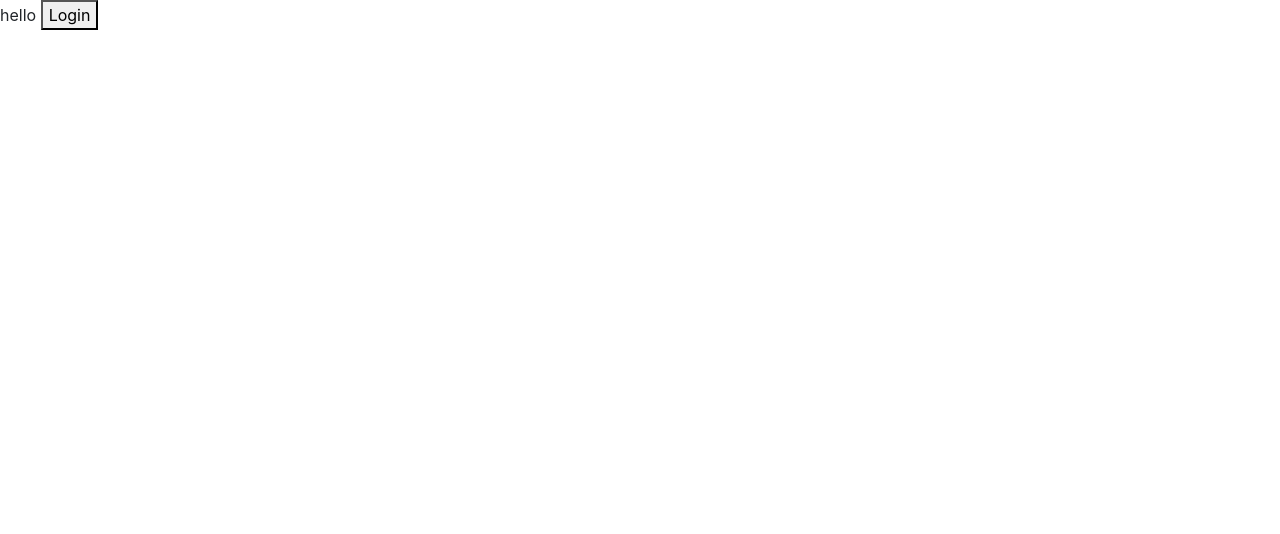
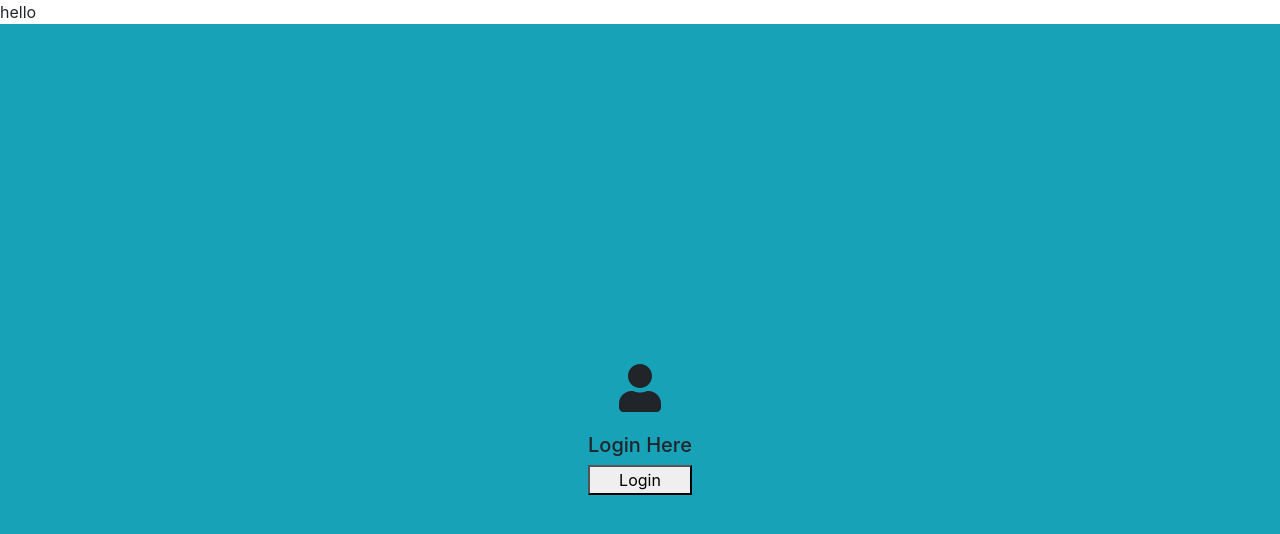
Before and after one commit to Bhagyashri1218/COVID, an Angular app: page /login in a window 1280 px wide. Shown: the top 534 px of the page. Built offline with nearby package versions, Linux system fonts and the light colour scheme.

Commit message:
icon.added.

```diff
--- a/src/app/login/login.component.html
+++ b/src/app/login/login.component.html
@@ -1 +1,14 @@
-<button (click)="login()">Login</button>
+<div class="container-fluid">
+    <div class="row bg-info d-flex flex-column
+    justify-content-center align-items-center" style="height: 100vh;">
+        <div>
+            <fa-icon [icon]="faUser" style="font-size: 48px;"></fa-icon>
+
+        </div>
+        <div class="row d-flex flex-column pt-2">
+            <h5>Login Here</h5>
+            <button (click)="login()">Login</button>
+        </div>
+
+    </div>
+</div>
--- a/src/app/login/login.component.ts
+++ b/src/app/login/login.component.ts
@@ -1,12 +1,13 @@
 import { Component, OnInit } from '@angular/core';
 import { Router } from '@angular/router';
+import { faUser } from '@fortawesome/free-solid-svg-icons';
 @Component({
   selector: 'app-login',
   templateUrl: './login.component.html',
   styleUrls: ['./login.component.css']
 })
 export class LoginComponent implements OnInit {
-
+  public faUser = faUser;
   constructor(private router: Router) { }
 
   ngOnInit(): void { }
```
Also changed, not shown: src/app/app.module.ts (+6 -1 lines).
